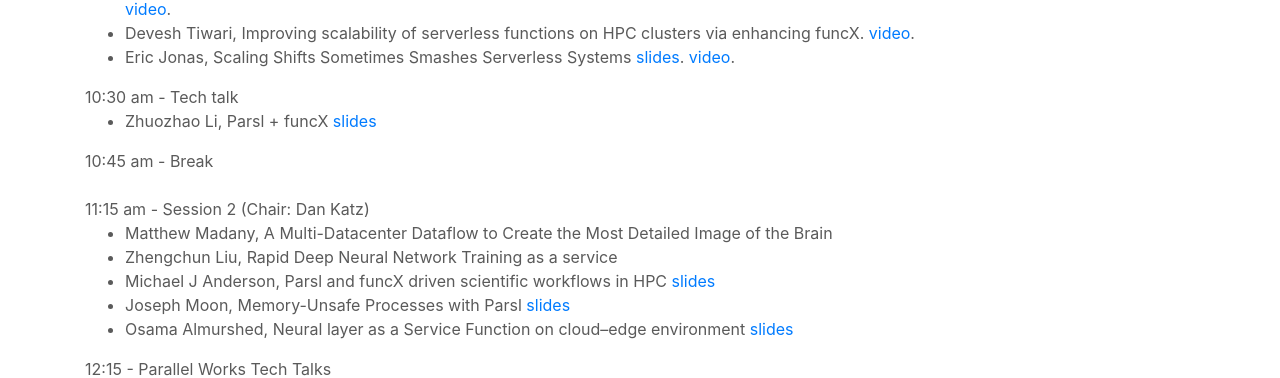
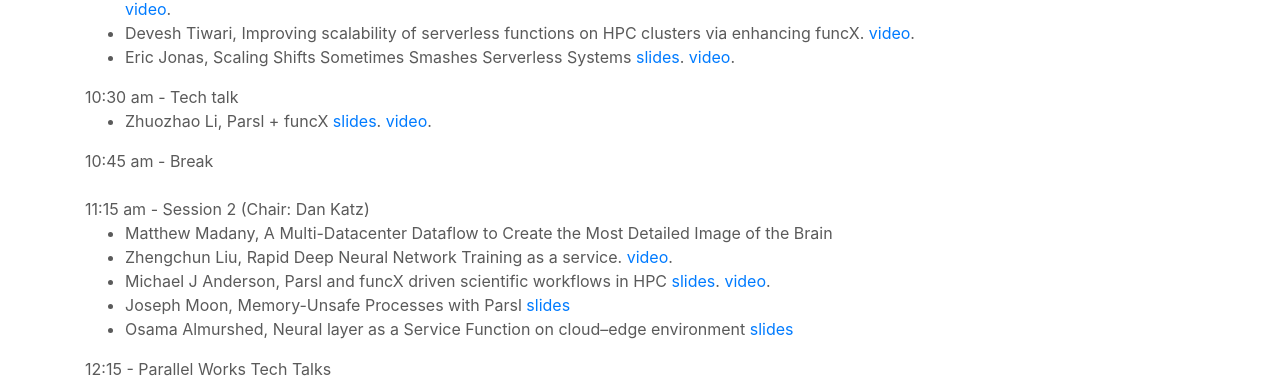
Before and after one commit to Parsl/parsl.github.io, a Jekyll site: the page built from parslfest2021.html, in a window 1280 px wide and 900 px high, scrolled down 688 px. Shown: the part 149-527 px from the top of the window. Built offline with Jekyll 4.4.1, drawn with Linux system fonts in a browser that asks for light colours.

Commit message:
Add another batch of youtube parslfest links

```diff
--- a/parslfest2021.html
+++ b/parslfest2021.html
@@ -48,7 +48,7 @@
 
       10:30 am - Tech talk
 			<ul>
-				<li>Zhuozhao Li, Parsl + funcX <a href='parslfest2021-files/li-executor.pdf'>slides</a></li>
+				<li>Zhuozhao Li, Parsl + funcX <a href='parslfest2021-files/li-executor.pdf'>slides</a>. <a href="https://www.youtube.com/watch?v=KBc5TZ1H5FI">video</a>.</li>
 	    </ul>
 
       10:45 am - Break  <br /><br />
@@ -56,8 +56,8 @@
       11:15 am - Session 2 (Chair: Dan Katz)
       <ul>
         <li>Matthew Madany, A Multi-Datacenter Dataflow to Create the Most Detailed Image of the Brain</li>
-				<li>Zhengchun Liu, Rapid Deep Neural Network Training as a service </li>
-				<li>Michael J Anderson, Parsl and funcX driven scientific workflows in HPC <a href='parslfest2021-files/anderson.pdf'>slides</a></li>
+				<li>Zhengchun Liu, Rapid Deep Neural Network Training as a service. <a href="https://www.youtube.com/watch?v=t-UHvzlXuxQ">video</a>.</li>
+				<li>Michael J Anderson, Parsl and funcX driven scientific workflows in HPC <a href='parslfest2021-files/anderson.pdf'>slides</a>. <a href="https://www.youtube.com/watch?v=teBAbLbEqP4">video</a>.</li>
 				<li>Joseph Moon, Memory-Unsafe Processes with Parsl <a href='parslfest2021-files/moon-memory-unsafe.pdf'>slides</a></li>
 				<li>Osama Almurshed, Neural layer as a Service Function on cloud–edge environment <a href='parslfest2021-files/almurshed-edge.pdf'>slides</a></li>
    </ul>
```
